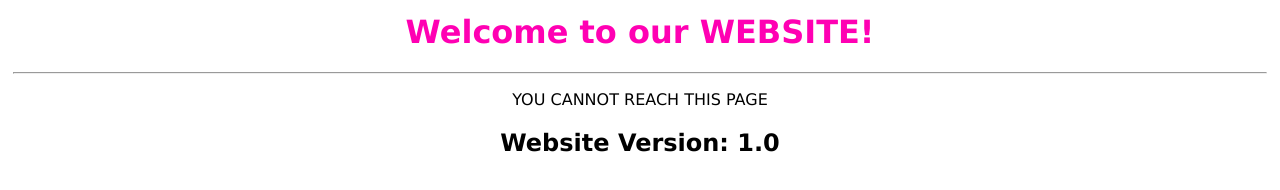
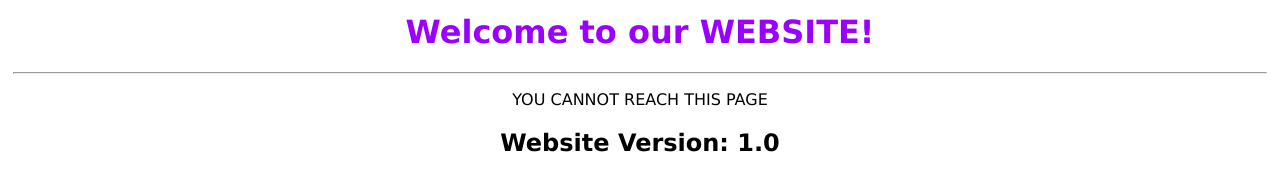
Before and after one commit to dibiye2010/Docker-Jenkins-Intergration-Repo, a plain HTML site: page index.html in a window 1280 px wide. Drawn offline with Linux system fonts and the light colour scheme.

Commit message:
another docker-jenkins commit

```diff
--- a/index.html
+++ b/index.html
@@ -3,7 +3,7 @@
     <title>DICHANAYA</title>
   </head>
   <body style="text-align:center;font-family:verdana;margin:1%">
-      <h1 style="color:rgb(255, 0, 179);"> Welcome to our WEBSITE!</h1>
+      <h1 style="color:rgb(153, 0, 255);"> Welcome to our WEBSITE!</h1>
       <hr>
       <p>YOU CANNOT REACH THIS PAGE
       <h2>Website Version: 1.0</h2>
```
